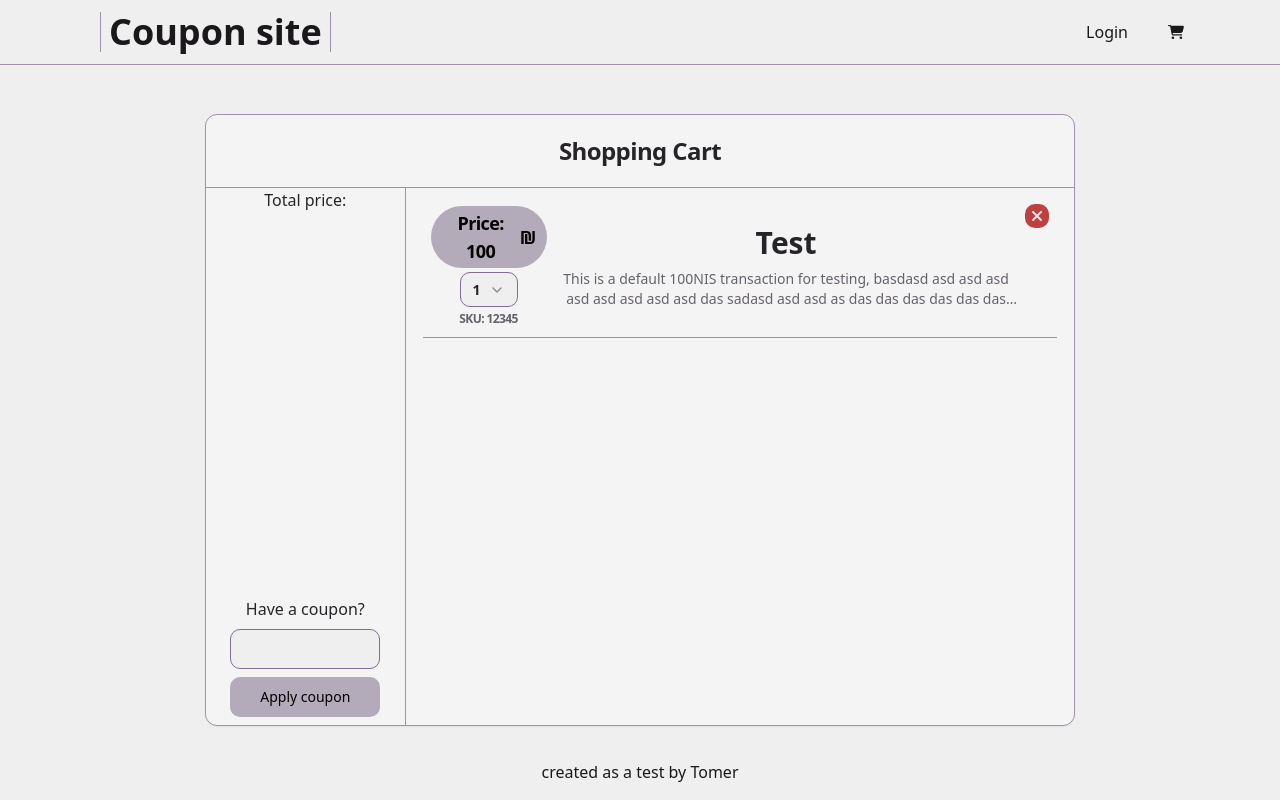
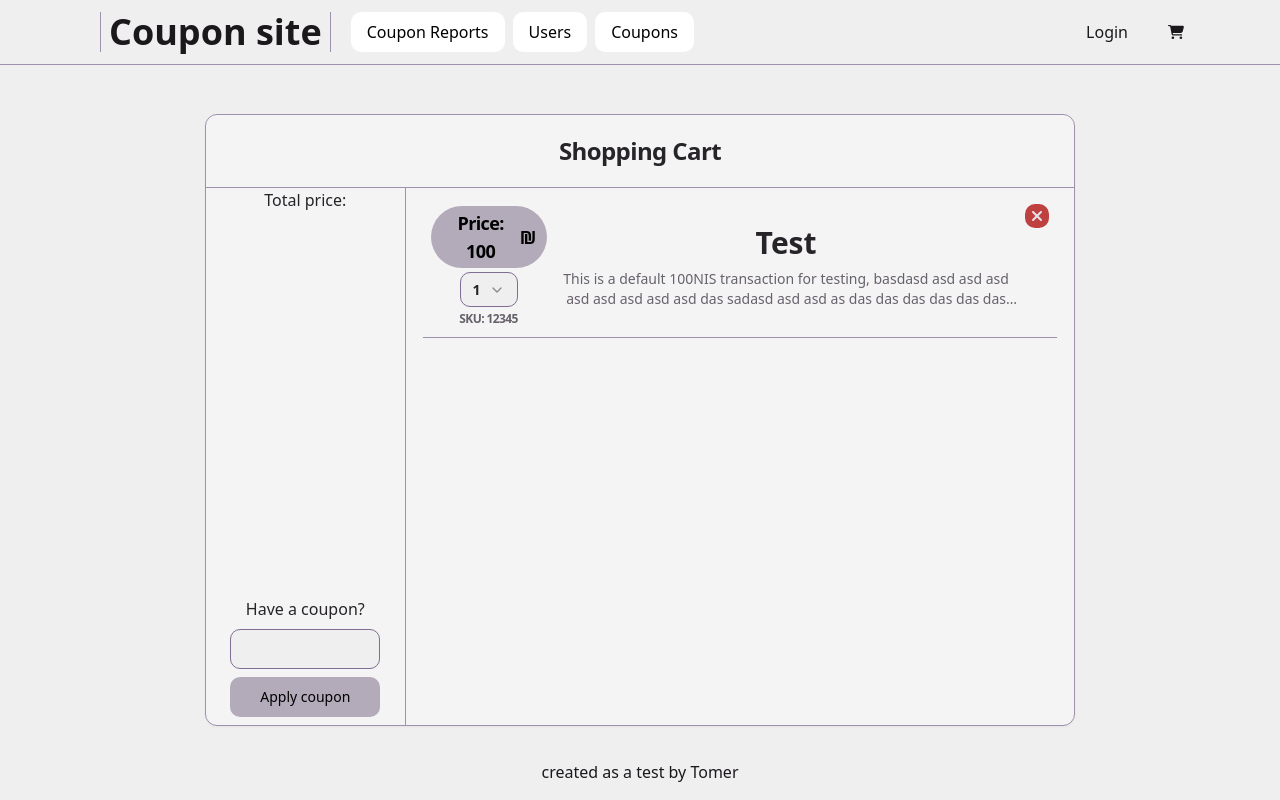
Before and after one commit to TomerH0525/Oversight_Test, a React (Vite) app: page / in a window 1280 px wide. Built offline with nearby package versions, Linux system fonts and the light colour scheme.

Commit message:
Added header pages for all user groups

```diff
--- a/src/components/LayoutArea/Header/Header.tsx
+++ b/src/components/LayoutArea/Header/Header.tsx
@@ -39,8 +39,24 @@ export function Header(): JSX.Element {
       </div>
 
       <div className="w-full flex flex-row justify-between">
-        <div className="md:ml-16">
-
+        <div className="">
+          <div className="hidden md:flex flex-row gap-2">
+        <Link to={"/admin/reports/coupons"}>
+              <Button className="text-md" variant={"default"}>
+                Coupon Reports
+              </Button>
+            </Link>
+            <Link to={"/admin/users"}>
+              <Button className="text-md" variant={"default"}>
+                Users
+              </Button>
+            </Link>
+            <Link to={"/user/coupons"}>
+              <Button className="text-md" variant={"default"}>
+                Coupons
+              </Button>
+            </Link>
+            </div>
         </div>
         <div className="flex gap-2 ">
           <div>
```
